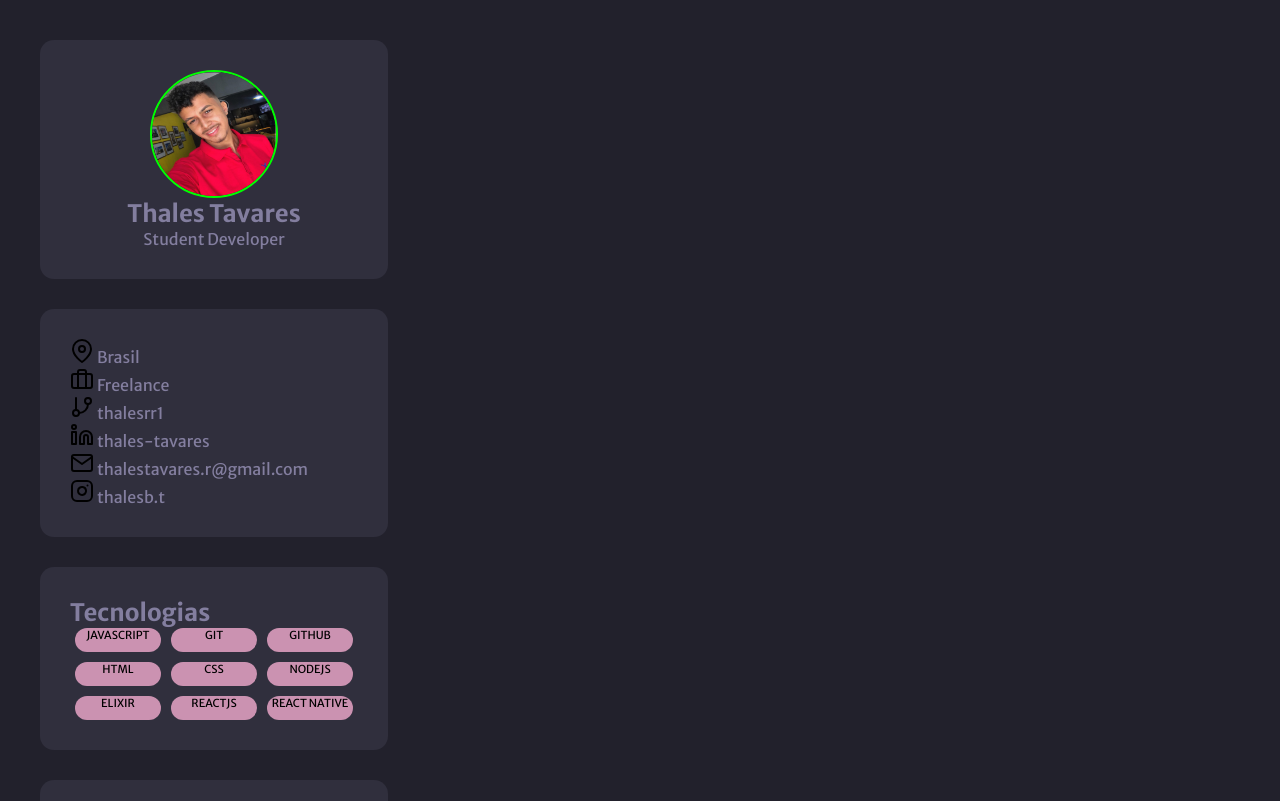
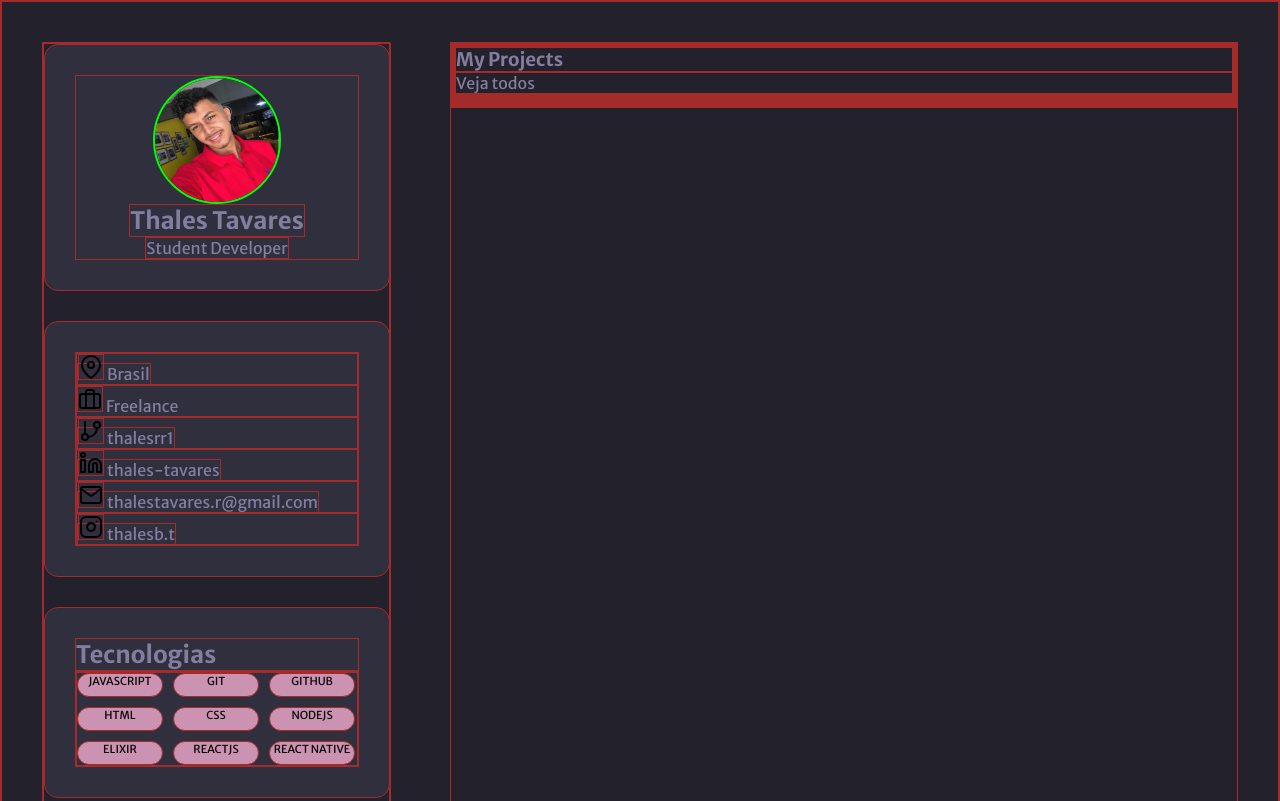
Before and after one commit to thalesrr1/portfolio-rktst, a plain HTML site: page index.html in a window 1280 px wide. Shown: the top 801 px of the page. Drawn offline with Linux system fonts and the light colour scheme.

Commit message:
Estruturando o main no html}

```diff
--- a/index.html
+++ b/index.html
@@ -94,17 +94,26 @@
 
     <!-- -->
     <main>
-      <div class="">
-        <section>
-          <div class=""></div>
-          <div class=""></div>
-          <div class=""></div>
-        </section>
+      <div class="boxmain">
+        <section class="bxm-pojects">
+          <Header class="bxm-header">
+            <div class="header-box">
+              <h3>My Projects</h3>
+              <p>Veja todos</p>
+            </div>
+          </Header>
+          <div class="">
+
+          </div>
+          <div class="">
+
+          </div>
+        </section> <!--end bxmprojects-->
         <section>
           <div class=""></div>
           <div class=""></div>
         </section>
-      </div>
+      </div> <!--end boxmain -->
     </main>
   </body>
 </html>
--- a/style.css
+++ b/style.css
@@ -6,7 +6,7 @@
 }
 
 * {
-    border: 0px solid brown;
+    border: 1px solid brown;
     margin: 0;
     padding: 0px;
     vertical-align: baseline;
@@ -66,10 +66,9 @@ main, aside {}
     border: 2px solid #00FF00;
 }
 
-
 .list-skills{
     display: flex;
-    justify-content: center;
+    align-items: stretch;
     flex-wrap: wrap;
     gap: 10px
 }
```
